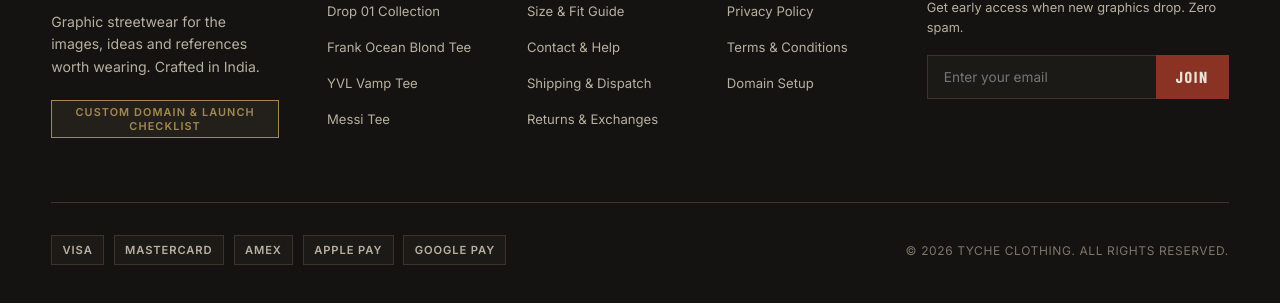
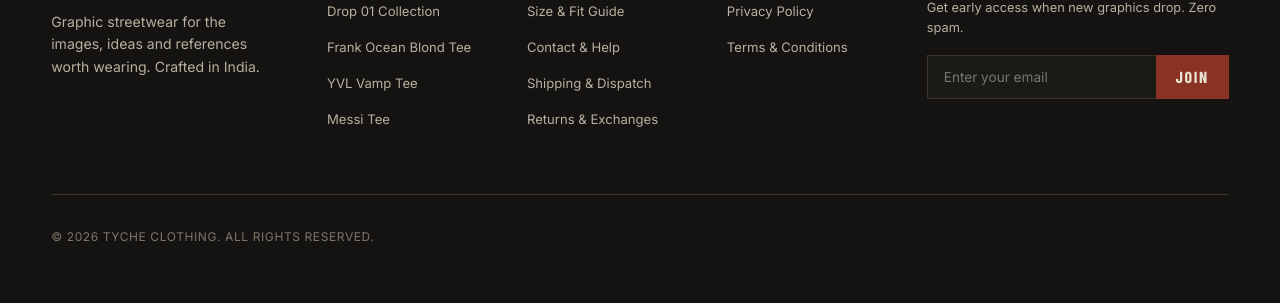
Before and after one commit to nimishh22/Tyche, a website: page index.html in a window 1280 px wide. Shown: the part 4138-4441 px from the top of the page. Drawn offline with nearby package versions, Linux system fonts and the light colour scheme; no server answers; a web font is replaced by a local one.

Commit message:
Remove custom domain button and links from footer
Removed custom domain button and related links from the footer.

```diff
--- a/index.html
+++ b/index.html
@@ -323,9 +323,6 @@
             Graphic streetwear for the images, ideas and references worth wearing. Crafted in India.
           </p>
           <div>
-            <button class="spec-badge" onclick="UI.openCustomDomainModal()" style="cursor: pointer; background: var(--bg-surface); border-color: var(--accent-bronze); color: var(--accent-bronze);">
-              Custom Domain & Launch Checklist
-            </button>
           </div>
         </div>
 
@@ -357,7 +354,6 @@
           <ul class="footer-links">
             <li><a href="javascript:void(0)" class="footer-link" onclick="UI.openPrivacyPolicy()">Privacy Policy</a></li>
             <li><a href="javascript:void(0)" class="footer-link" onclick="UI.openTermsConditions()">Terms & Conditions</a></li>
-            <li><a href="javascript:void(0)" class="footer-link" onclick="UI.openCustomDomainModal()">Domain Setup</a></li>
           </ul>
         </div>
 
@@ -379,13 +375,6 @@
 
       <!-- Footer Bottom Bar: Payment Badges & Copyright -->
       <div class="footer-bottom">
-        <div class="payment-methods" aria-label="Accepted Payment Methods">
-          <span class="payment-badge">Visa</span>
-          <span class="payment-badge">Mastercard</span>
-          <span class="payment-badge">Amex</span>
-          <span class="payment-badge">Apple Pay</span>
-          <span class="payment-badge">Google Pay</span>
-        </div>
         <p class="copyright-text">
           &copy; 2026 TYCHE CLOTHING. ALL RIGHTS RESERVED.
         </p>
```
